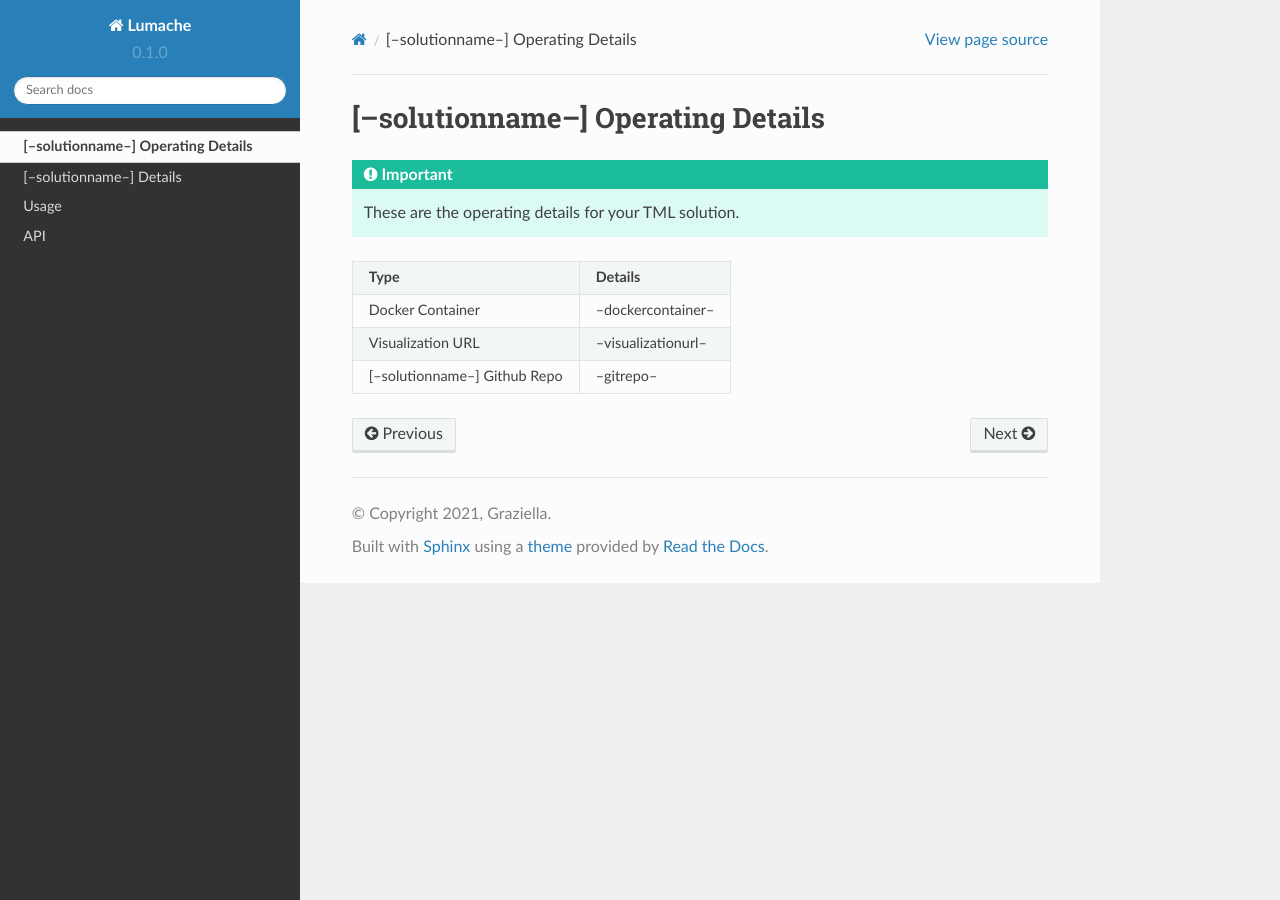
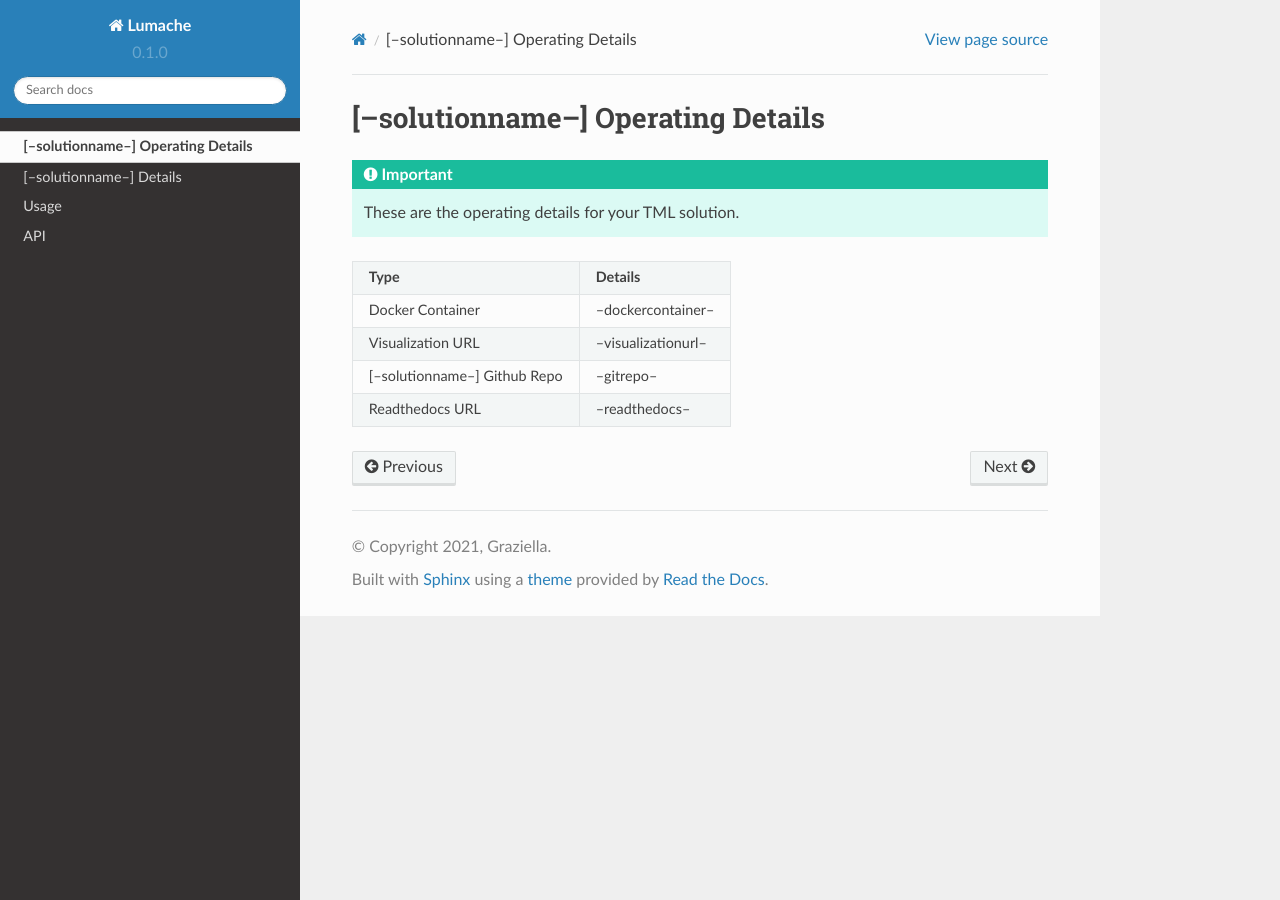
Before and after one commit to vanesalcb06/tssproject2-2b5c, a Sphinx documentation site: the page built from docs/source/operating.rst, in a window 1280 px wide. Built offline with Sphinx 7.4.7 and the Read the Docs theme 2.0.0, drawn with Linux system fonts in a browser that asks for light colours.

Commit message:
Update operating.rst

```diff
--- a/docs/source/operating.rst
+++ b/docs/source/operating.rst
@@ -14,3 +14,5 @@
      - --visualizationurl--
    * - [--solutionname--] Github Repo
      - --gitrepo--
+   * - Readthedocs URL
+     - --readthedocs--
```
